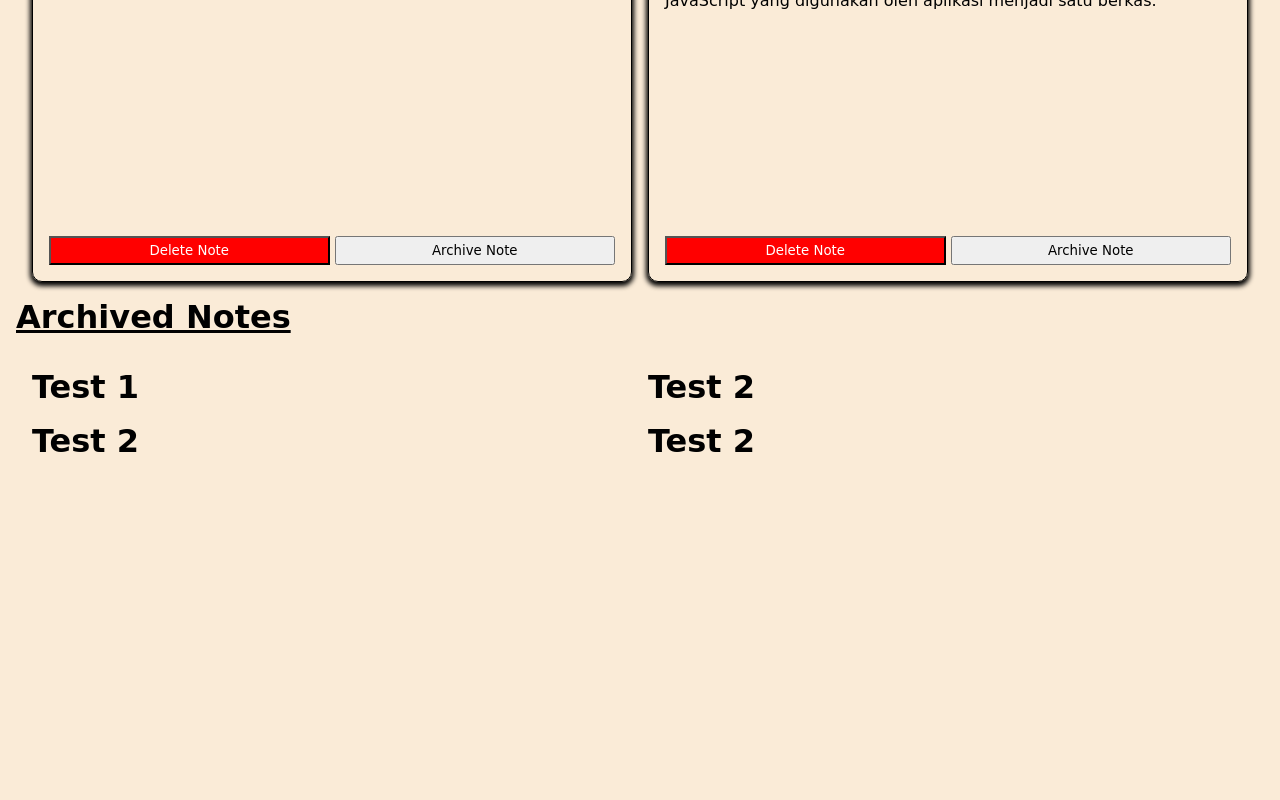
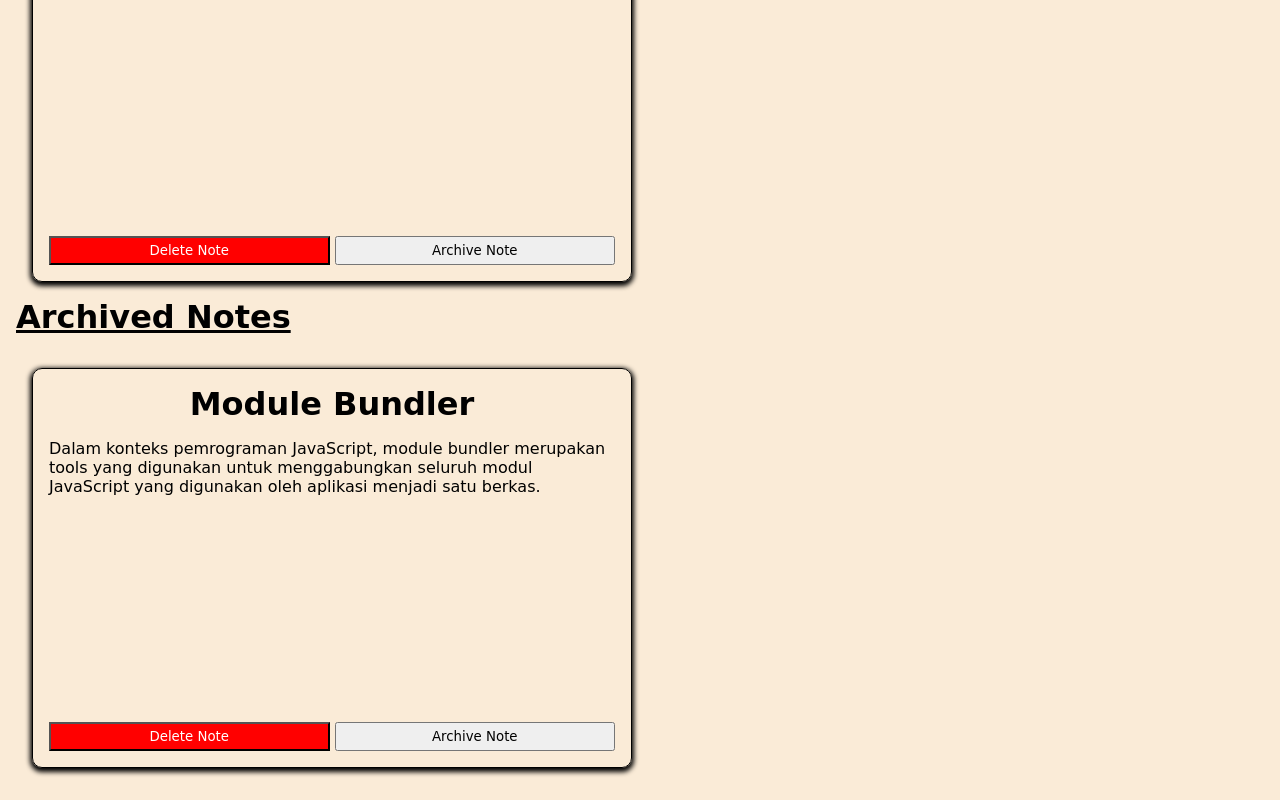
Before and after one commit to hangodek/project_Notes, a React (Vite) app in the folder notesApp/: page / in a window 1280 px wide. Shown: the part 1369-2169 px from the top of the page. Before the commit the page ends 1861 px from the top, so only its background shows below. Built offline with nearby package versions, Linux system fonts and the light colour scheme.

Commit message:
Completed the logic for Archive note

```diff
--- a/notesApp/index.js
+++ b/notesApp/index.js
@@ -1,56 +1,56 @@
-const getInitialData = () => ([
+const getInitialData = () => [
   {
     id: 1,
     title: "Babel",
     body: "Babel merupakan tools open-source yang digunakan untuk mengubah sintaks ECMAScript 2015+ menjadi sintaks yang didukung oleh JavaScript engine versi lama. Babel sering dipakai ketika kita menggunakan sintaks terbaru termasuk sintaks JSX.",
-    createdAt: '2022-04-14T04:27:34.572Z',
+    createdAt: "2022-04-14T04:27:34.572Z",
     archived: false,
   },
   {
     id: 2,
     title: "Functional Component",
     body: "Functional component merupakan React component yang dibuat menggunakan fungsi JavaScript. Agar fungsi JavaScript dapat disebut component ia harus mengembalikan React element dan dipanggil layaknya React component.",
-    createdAt: '2022-04-14T04:27:34.572Z',
+    createdAt: "2022-04-14T04:27:34.572Z",
     archived: false,
   },
   {
     id: 3,
     title: "Modularization",
     body: "Dalam konteks pemrograman JavaScript, modularization merupakan teknik dalam memecah atau menggunakan kode dalam berkas JavaScript secara terpisah berdasarkan tanggung jawabnya masing-masing.",
-    createdAt: '2022-04-14T04:27:34.572Z',
+    createdAt: "2022-04-14T04:27:34.572Z",
     archived: false,
   },
   {
     id: 4,
     title: "Lifecycle",
     body: "Dalam konteks React component, lifecycle merupakan kumpulan method yang menjadi siklus hidup mulai dari component dibuat (constructor), dicetak (render), pasca-cetak (componentDidMount), dan sebagainya. ",
-    createdAt: '2022-04-14T04:27:34.572Z',
+    createdAt: "2022-04-14T04:27:34.572Z",
     archived: false,
   },
   {
     id: 5,
     title: "ESM",
     body: "ESM (ECMAScript Module) merupakan format modularisasi standar JavaScript.",
-    createdAt: '2022-04-14T04:27:34.572Z',
+    createdAt: "2022-04-14T04:27:34.572Z",
     archived: false,
   },
   {
     id: 6,
     title: "Module Bundler",
     body: "Dalam konteks pemrograman JavaScript, module bundler merupakan tools yang digunakan untuk menggabungkan seluruh modul JavaScript yang digunakan oleh aplikasi menjadi satu berkas.",
-    createdAt: '2022-04-14T04:27:34.572Z',
-    archived: false,
+    createdAt: "2022-04-14T04:27:34.572Z",
+    archived: true,
   },
-]);
+];
 
 const showFormattedDate = (date) => {
   const options = {
     weekday: "long",
     year: "numeric",
     month: "long",
-    day: "numeric"
-  }
-  return new Date(date).toLocaleDateString("id-ID", options)
-}
+    day: "numeric",
+  };
+  return new Date(date).toLocaleDateString("id-ID", options);
+};
 
 export { getInitialData, showFormattedDate };
--- a/notesApp/src/App.jsx
+++ b/notesApp/src/App.jsx
@@ -31,11 +31,28 @@ export default function App() {
   function handleDeleteMyNotes(e) {
     let filteredNotes = [...myNotesState];
     filteredNotes = filteredNotes.filter(
-      (item, index) => item.id != e.target.value,
+      (item) => item.id !== parseInt(e.target.value),
     );
 
     setMyNotes(filteredNotes);
-    console.log(filteredNotes);
+    // console.log(filteredNotes);
+  }
+
+  function handleArchiveMyNote(e) {
+    let archivedNotes = [...myNotesState];
+    archivedNotes = archivedNotes.filter(
+      (item) => item.id === parseInt(e.target.value),
+    );
+    archivedNotes[0].archived = true;
+
+    let newNotes = [...myNotesState];
+    newNotes = newNotes.filter((item) => item.id !== parseInt(e.target.value));
+
+    newNotes.push(archivedNotes[0]);
+
+    setMyNotes(newNotes);
+
+    // console.log(newNotes);
   }
 
   useEffect(() => {
@@ -45,7 +62,7 @@ export default function App() {
   // console.log(titleState);
   // console.log(bodyState);
   // console.log(archivedState);
-  console.log([...myNotesState]);
+  // console.log([...myNotesState]);
 
   return (
     <>
@@ -94,6 +111,7 @@ export default function App() {
               <h1 style={{ color: "red" }}>No Notes....</h1>
             ) : (
               myNotesState.map((item, i) => {
+                if (item.archived === false) {
                   return (
                     <div key={i} className={styles2.contentContainer}>
                       <h1>{item.title}</h1>
@@ -105,28 +123,43 @@ export default function App() {
                           <button value={item.id} onClick={handleDeleteMyNotes}>
                             Delete Note
                           </button>
-                        <button>Archive Note</button>
+                          <button value={item.id} onClick={handleArchiveMyNote}>
+                            Archive Note
+                          </button>
                         </div>
                       </div>
                     </div>
                   );
+                }
               })
             )}
           </div>
           <h1>Archived Notes</h1>
           <div className={styles2.childContainer}>
+            {myNotesState.length === 0 ? (
+              <h1 style={{ color: "red" }}>No Archived Notes yet</h1>
+            ) : (
+              myNotesState.map((item, i) => {
+                if (item.archived === true) {
+                  return (
+                    <div key={i} className={styles2.contentContainer}>
+                      <h1>{item.title}</h1>
                       <div>
-              <h1>Test 1</h1>
+                        <div>
+                          <p>{item.body}</p>
                         </div>
-            <div>
-              <h1>Test 2</h1>
+                        <div className={styles2.buttonGroup}>
+                          <button value={item.id} onClick={handleDeleteMyNotes}>
+                            Delete Note
+                          </button>
+                          <button value={item.id}>Archive Note</button>
                         </div>
-            <div>
-              <h1>Test 2</h1>
                       </div>
-            <div>
-              <h1>Test 2</h1>
                     </div>
+                  );
+                }
+              })
+            )}
           </div>
         </div>
       </div>
```
Lines whose indentation alone changed are shown as unchanged.
